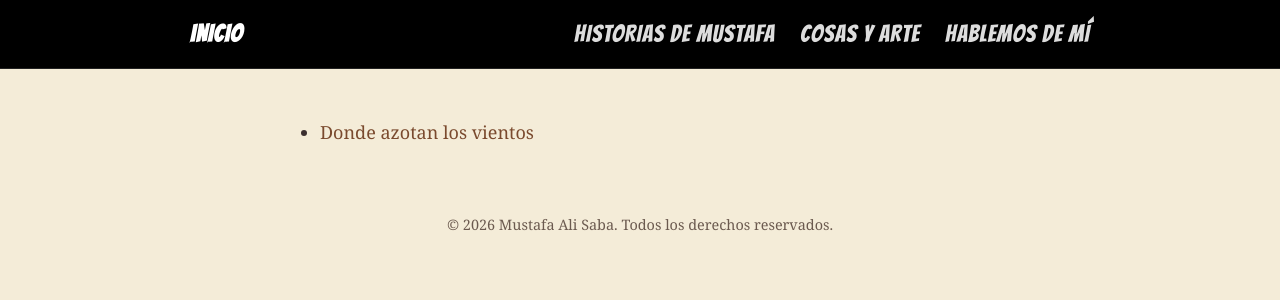
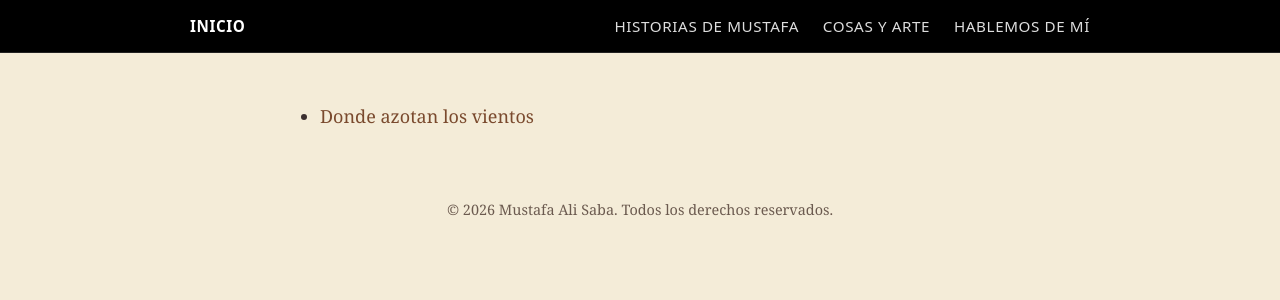
Before and after one commit to mustafaalisaba/mustafaalisaba, a Jekyll site: the page built from index.md, in a window 1280 px wide. Shown: the top 300 px of the page. Built offline with Jekyll 4.4.1, drawn with Linux system fonts in a browser that asks for light colours.

Commit message:
font system

```diff
--- a/_layouts/default.html
+++ b/_layouts/default.html
@@ -3,15 +3,6 @@
 <head>
   <meta charset="UTF-8">
   <title>{{ page.title }}</title>
-
-  <!-- Google Font: Russo One
-  <link rel="preconnect" href="https://fonts.googleapis.com">
-  <link rel="preconnect" href="https://fonts.gstatic.com" crossorigin>
-  <link href="https://fonts.googleapis.com/css2?family=Russo+One&display=swap" rel="stylesheet">-->
-
-  <link rel="preconnect" href="https://fonts.googleapis.com">
-  <link rel="preconnect" href="https://fonts.gstatic.com" crossorigin>
-  <link href="https://fonts.googleapis.com/css2?family=Bangers&display=swap" rel="stylesheet">
 
   <link rel="stylesheet" href="{{ '/assets/style.css' | relative_url }}">
 </head>
@@ -38,3 +29,5 @@
 
 </body>
 </html>
+
+<!--  -->
--- a/assets/style.css
+++ b/assets/style.css
@@ -90,11 +90,10 @@ footer {
   color: #fff;
   padding: 0.8rem 0;
   border-bottom: 1px solid #222;
-  /*font-family: "Gill Sans Extrabold", sans-serif;*/
-  /* font-family: "Inter", system-ui, sans-serif;*/
-  /*font-family: "Russo One", system-ui, sans-serif;*/
-  font-family: "Bangers", system-ui;
-  font-size: 1.5rem;
+  font-family: system-ui, -apple-system, BlinkMacSystemFont,
+               "Segoe UI", Roboto, "Helvetica Neue",
+               Arial, sans-serif;
+  font-size: 0.95rem;
   font-weight: 400;
   font-style: normal;
   letter-spacing: 0.04em;
```
